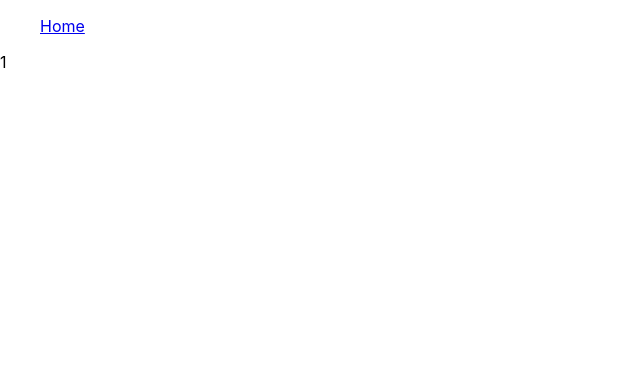
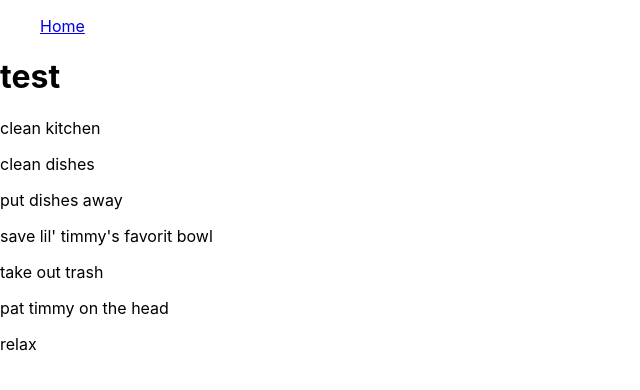
Before and after one commit to GraysonRicketts/Checklist-It, a React (Create React App) app in the folder web/: page /checklist/1 in a window 1280 px wide. Shown: the top 390 px of the page, without its empty margins (0-640 px from the left). Built offline with nearby package versions, Linux system fonts and the light colour scheme.

Commit message:
task and lists

```diff
--- a/web/src/App.tsx
+++ b/web/src/App.tsx
@@ -6,6 +6,7 @@ import { Loader } from "./components/Loader";
 const pages: [string, React.FC][] = [
   ["/checklist/:checklistId", lazy(() => import("./pages/Checklist"))],
   ["/", lazy(() => import("./pages/Home/"))],
+  // TODO: 404
 ];
 
 function App() {
--- /dev/null
+++ b/web/src/checklistData.json
@@ -0,0 +1,94 @@
+{
+  "checklists": [
+    {
+      "id": "1",
+      "name": "test",
+      "tasks": [
+        {
+          "id": "1",
+          "text": "clean kitchen",
+          "completed": false
+        },
+        {
+          "id": "2",
+          "text": "clean dishes",
+          "completed": true,
+          "parentTaskId": "1"
+        },
+        {
+          "id": "3",
+          "text": "put dishes away",
+          "completed": false,
+          "parentTaskId": "1"
+        },
+        {
+          "id": "6",
+          "text": "save lil' timmy's favorit bowl",
+          "completed": false,
+          "parentTaskId": "3"
+        },
+        {
+          "id": "7",
+          "text": "pat timmy on the head",
+          "completed": false,
+          "parentTaskId": "4"
+        },
+        {
+          "id": "4",
+          "text": "take out trash",
+          "completed": true
+        },
+        {
+          "id": "5",
+          "text": "relax",
+          "completed": false
+        }
+      ]
+    },
+    {
+      "id": "2",
+      "name": "second test!!",
+      "tasks": [
+        {
+          "id": "1",
+          "text": "clean kitchen",
+          "completed": false
+        },
+        {
+          "id": "2",
+          "text": "clean dishes",
+          "completed": true,
+          "parentTaskId": "1"
+        },
+        {
+          "id": "3",
+          "text": "put dishes away",
+          "completed": false,
+          "parentTaskId": "1"
+        },
+        {
+          "id": "6",
+          "text": "save lil' timmy's favorit bowl",
+          "completed": false,
+          "parentTaskId": "3"
+        },
+        {
+          "id": "7",
+          "text": "pat timmy on the head",
+          "completed": false,
+          "parentTaskId": "4"
+        },
+        {
+          "id": "4",
+          "text": "take out trash",
+          "completed": true
+        },
+        {
+          "id": "5",
+          "text": "relax",
+          "completed": false
+        }
+      ]
+    }
+  ]
+}
--- /dev/null
+++ b/web/src/components/TaskRow/index.tsx
@@ -0,0 +1,27 @@
+import React from "react";
+import data from "../../checklistData.json";
+import { Task } from "../../api/models/Task.model";
+
+interface TaskRowProp {
+  task: Task;
+  checklistId: string;
+}
+
+export const TaskRow: React.FC<TaskRowProp> = ({ task, checklistId }) => {
+  const checklist = data.checklists.find((c) => c.id === checklistId);
+  if (!checklist) {
+    return <></>;
+  }
+
+  const subTasks = checklist.tasks.filter((t) => t.parentTaskId === task.id);
+
+  return (
+    <div>
+      <p>{task.text}</p>
+
+      {subTasks.map((t) => (
+        <TaskRow key={t.id} task={t} checklistId={checklistId} />
+      ))}
+    </div>
+  );
+};
--- a/web/src/pages/Checklist/index.tsx
+++ b/web/src/pages/Checklist/index.tsx
@@ -1,9 +1,27 @@
 import React from "react";
 import { useParams } from "react-router-dom";
+import data from "../../checklistData.json";
+import { TaskRow } from "../../components/TaskRow";
 
 const Checklist: React.FC = () => {
   const { checklistId } = useParams();
-  return <p>{checklistId}</p>;
+  const checklist = data.checklists.find((c) => c.id === checklistId);
+  if (!checklist) {
+    // TODO: 404
+    return <p>error</p>;
+  }
+
+  const topLevelTasks = checklist.tasks.filter((task) => !task.parentTaskId);
+
+  return (
+    <div>
+      <h1>{checklist.name}</h1>
+
+      {topLevelTasks.map((task) => (
+        <TaskRow key={task.id} task={task} checklistId={checklistId} />
+      ))}
+    </div>
+  );
 };
 
 export default Checklist;
--- a/web/src/pages/Home/index.tsx
+++ b/web/src/pages/Home/index.tsx
@@ -1,21 +1,19 @@
 import React from "react";
+import { Link } from "react-router-dom";
+import data from "../../checklistData.json";
 
 const Home: React.FC = () => {
   return (
-    <div className="App">
-      <header className="App-header">
-        <p>
-          Edit <code>src/App.tsx</code> and save to reload.
-        </p>
-        <a
-          className="App-link"
-          href="https://reactjs.org"
-          target="_blank"
-          rel="noopener noreferrer"
-        >
-          Learn React
-        </a>
-      </header>
+    <div>
+      <h2>Checklists</h2>
+
+      <ul>
+        {data.checklists.map((list) => (
+          <li key={list.id}>
+            <Link to={`/checklist/${list.id}`}>{list.name}</Link>
+          </li>
+        ))}
+      </ul>
     </div>
   );
 };
```
Also changed, not shown: web/src/api/models/Checklist.model.ts (added, +7 -0 lines), web/src/api/models/Task.model.ts (added, +7 -0 lines).
